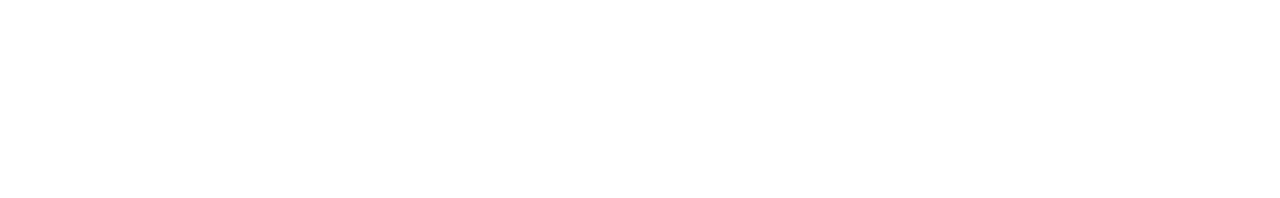
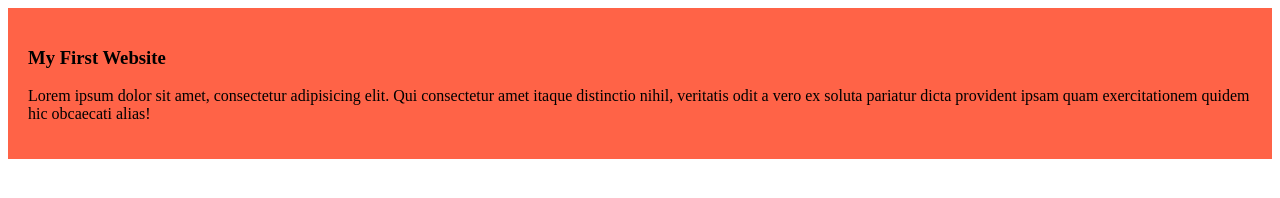
Before and after one commit to rahmansamiaaiub23/my-simple-website, a plain HTML site: page index.html in a window 1280 px wide. Drawn offline with Linux system fonts and the light colour scheme.

Commit message:
added the first blog

```diff
--- /dev/null
+++ b/Styles/bolg.css
@@ -0,0 +1,4 @@
+div{
+    background-color: tomato;
+    padding: 20px;
+}
--- a/index.html
+++ b/index.html
@@ -4,8 +4,13 @@
     <meta charset="UTF-8">
     <meta name="viewport" content="width=device-width, initial-scale=1.0">
     <title>My Simple Website</title>
+    <link rel="stylesheet" href="Styles/bolg.css">
 </head>
 <body>
+    <div>
+        <h3>My First Website</h3>
+        <p>Lorem ipsum dolor sit amet, consectetur adipisicing elit. Qui consectetur amet itaque distinctio nihil, veritatis odit a vero ex soluta pariatur dicta provident ipsam quam exercitationem quidem hic obcaecati alias!</p>
+    </div>
 
 </body>
 </html>
```
